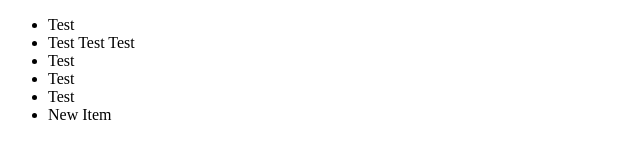
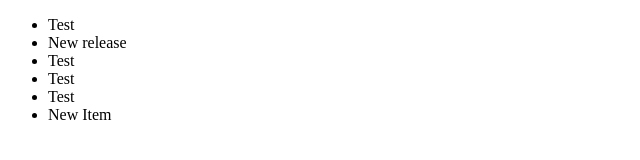
Before and after one commit to jamal08bd/testGitHub, a plain HTML site: page index.html in a window 1280 px wide. Shown: the full height of the page, 0-640 px from the left. Drawn offline with Linux system fonts and the light colour scheme.

Commit message:
new release

```diff
--- a/index.html
+++ b/index.html
@@ -6,7 +6,7 @@
 	 <body>
 	    <ul>
 		   <li>Test</li>
-		   <li>Test Test Test</li>
+		   <li>New release</li>
 		   <li>Test</li>
 		   <li>Test</li>
 		   <li>Test</li>
```
